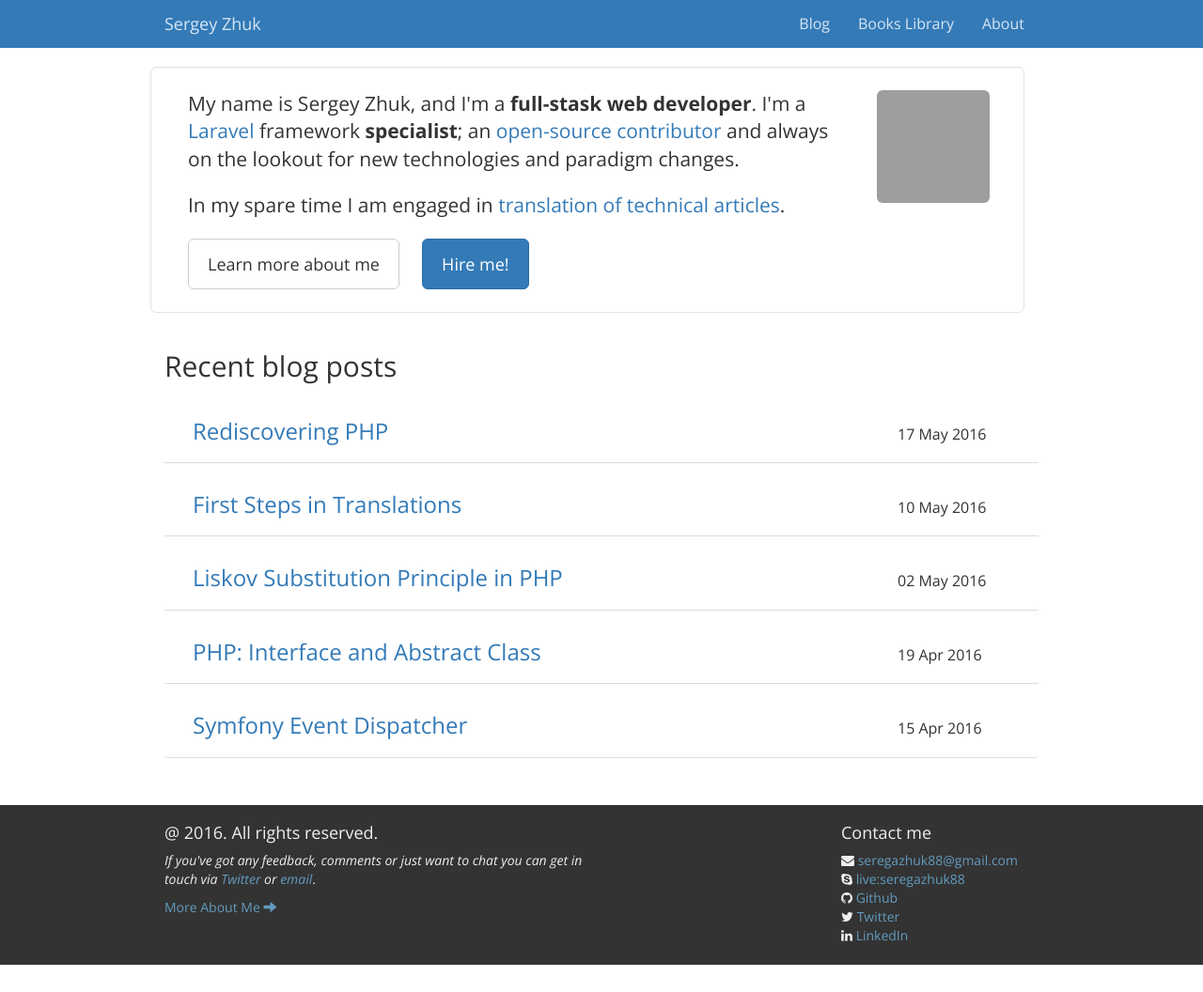
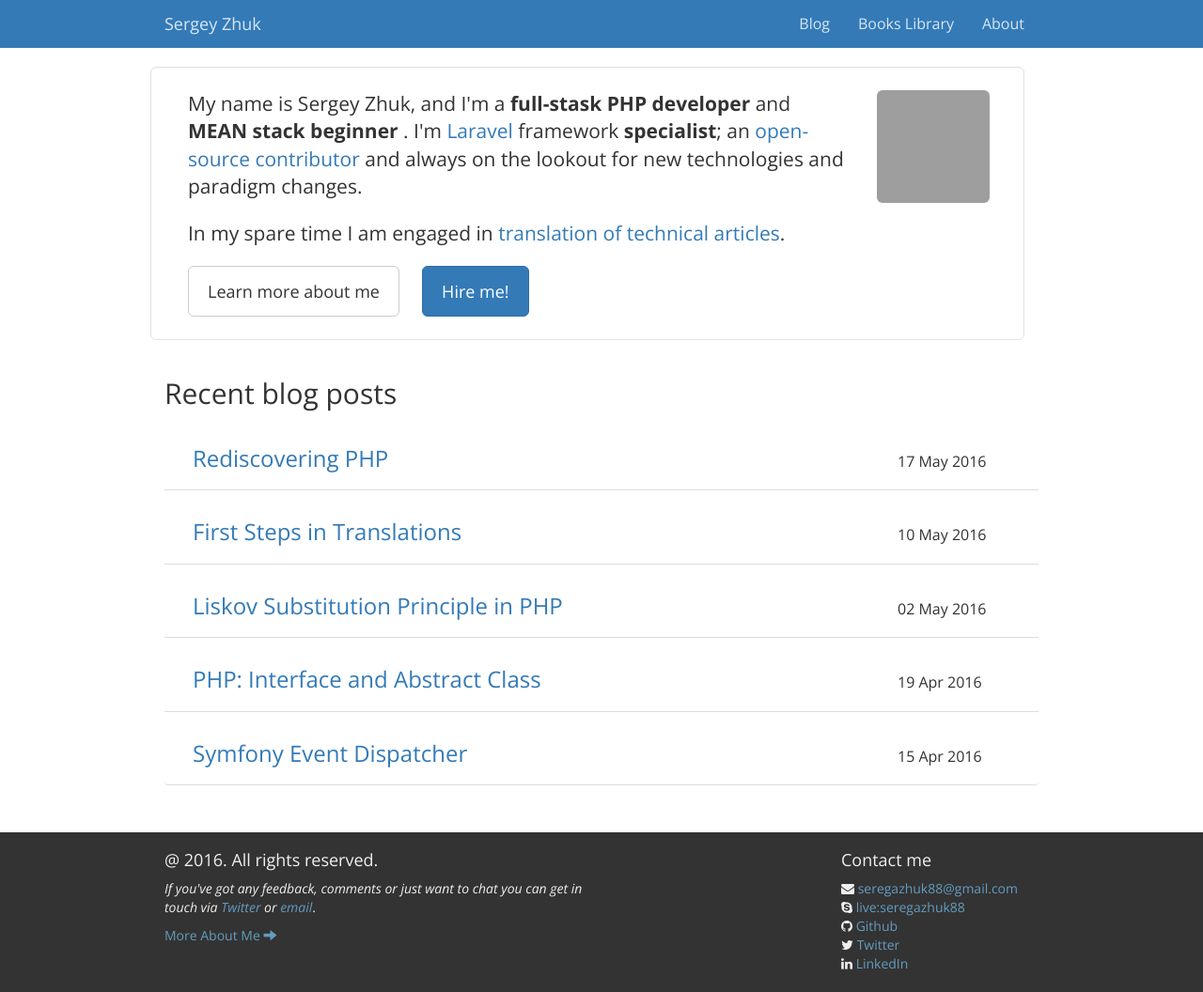
Before and after one commit to seregazhuk/seregazhuk.github.io_old, a Jekyll site: the page built from index.html, in a window 1280 px wide. Shown: the whole page at 94% size. Built offline with Jekyll 4.4.1, drawn with Linux system fonts in a browser that asks for light colours; nearby versions of some CDN libraries; before the commit the page ends 1027 px from its top, so only the background shows below that; grey boxes are pictures that could not be loaded.

Commit message:
index page update

```diff
--- a/index.html
+++ b/index.html
@@ -6,8 +6,10 @@ layout: default
 <div class="row well well-lg col-md-12">
     <div class="col-md-10">
         <p class="lead">
-            My name is Sergey Zhuk, and I'm a <strong>full-stask web developer</strong>. I'm a
-            <a href="http://www.laravel.com" target="_blank">Laravel</a> framework <strong>specialist</strong>; an <a href="https://github.com/seregazhuk" target="_blank">open-source contributor</a> and always on the lookout for new technologies and paradigm changes.
+        My name is Sergey Zhuk, and I'm a <strong>full-stask PHP developer</strong> and <strong>MEAN stack beginner</strong> . I'm
+            <a href="http://www.laravel.com" target="_blank">Laravel</a> framework <strong>specialist</strong>;
+            an <a href="https://github.com/seregazhuk" target="_blank">open-source contributor</a> and always
+            on the lookout for new technologies and paradigm changes.
         </p>
         <p class="lead">
             In my spare time I am engaged in <a href="https://getnative.me/user/5521" target="_blank">translation of technical articles</a>.
```
